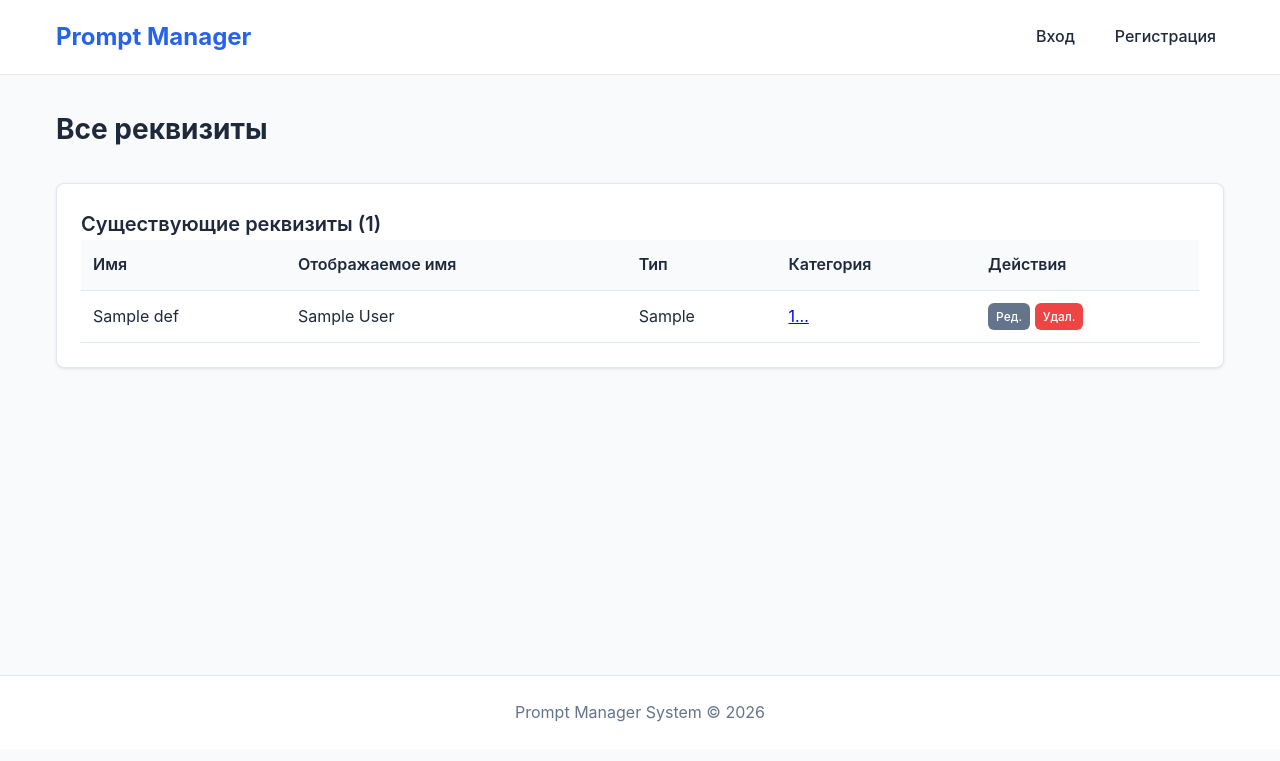
After one commit to TagirovAlex/TokenManager, a Flask app: page /attributes in a window 1280 px wide. The commit adds this page. Shown: the top 761 px of the page. Run offline with Flask 3, Linux system fonts and the light colour scheme; tables that the repository leaves empty hold one stand-in row (values such as "Sample post"); parts of the project's set-up code (start-up, migrations or seed data) failed here and were passed over.

Commit message:
Add dedicated Attributes menu item and /attributes route

```diff
--- a/app/routes/web.py
+++ b/app/routes/web.py
@@ -113,6 +113,12 @@ def category_delete(category_id):
     except ValueError as e:
         flash(str(e), 'error')
     return redirect(url_for('web.categories'))
+
+
+@web.route('/attributes')
+def attributes():
+    all_attrs = category_service.get_all_attributes()
+    return render_template('attributes.html', attributes=all_attrs)
 
 
 @web.route('/categories/<category_id>/attributes')
--- a/app/services/category_service.py
+++ b/app/services/category_service.py
@@ -61,6 +61,10 @@ def get_category_attributes(category_id):
     return AttributeDef.query.filter_by(category_id=category_id).all()
 
 
+def get_all_attributes():
+    return AttributeDef.query.all()
+
+
 def create_category_attribute(category_id, name, display_name, field_type,
                              min_value=None, max_value=None, step=None,
                              options=None, is_required=False):
--- /dev/null
+++ b/app/templates/attributes.html
@@ -0,0 +1,45 @@
+{% extends "base.html" %}
+
+{% block title %}Все реквизиты - Prompt Manager{% endblock %}
+
+{% block content %}
+<div class="page-header">
+    <h1 class="page-title">Все реквизиты</h1>
+</div>
+
+<div class="card">
+    <h3 class="card-title">Существующие реквизиты ({{ attributes|length }})</h3>
+
+    {% if attributes %}
+    <table class="table">
+        <thead>
+            <tr>
+                <th>Имя</th>
+                <th>Отображаемое имя</th>
+                <th>Тип</th>
+                <th>Категория</th>
+                <th>Действия</th>
+            </tr>
+        </thead>
+        <tbody>
+            {% for attr in attributes %}
+            <tr>
+                <td>{{ attr.name }}</td>
+                <td>{{ attr.display_name }}</td>
+                <td>{{ attr.field_type }}</td>
+                <td>
+                    <a href="{{ url_for('web.category_detail', category_id=attr.category_id) }}">{{ attr.category_id[:8] }}...</a>
+                </td>
+                <td>
+                    <a href="{{ url_for('web.attribute_edit', attribute_id=attr.id) }}" class="btn btn-sm btn-secondary">Ред.</a>
+                    <a href="{{ url_for('web.attribute_delete', attribute_id=attr.id) }}" class="btn btn-sm btn-danger" data-confirm="Удалить реквизит?">Удал.</a>
+                </td>
+            </tr>
+            {% endfor %}
+        </tbody>
+    </table>
+    {% else %}
+    <p>Реквизитов пока нет.</p>
+    {% endif %}
+</div>
+{% endblock %}
--- a/app/templates/base.html
+++ b/app/templates/base.html
@@ -16,6 +16,7 @@
                 <a href="{{ url_for('web.categories') }}" class="nav-link">Категории</a>
                 <a href="{{ url_for('web.objects') }}" class="nav-link">Объекты</a>
                 <a href="{{ url_for('web.templates') }}" class="nav-link">Шаблоны</a>
+                <a href="{{ url_for('web.attributes') }}" class="nav-link">Реквизиты</a>
                 <a href="{{ url_for('web.generator') }}" class="nav-link">Генератор</a>
                 {% if session.get('is_admin') %}
                 <a href="{{ url_for('web.admin') }}" class="nav-link">Админ</a>
```
Also changed, not shown: 1 other file.
